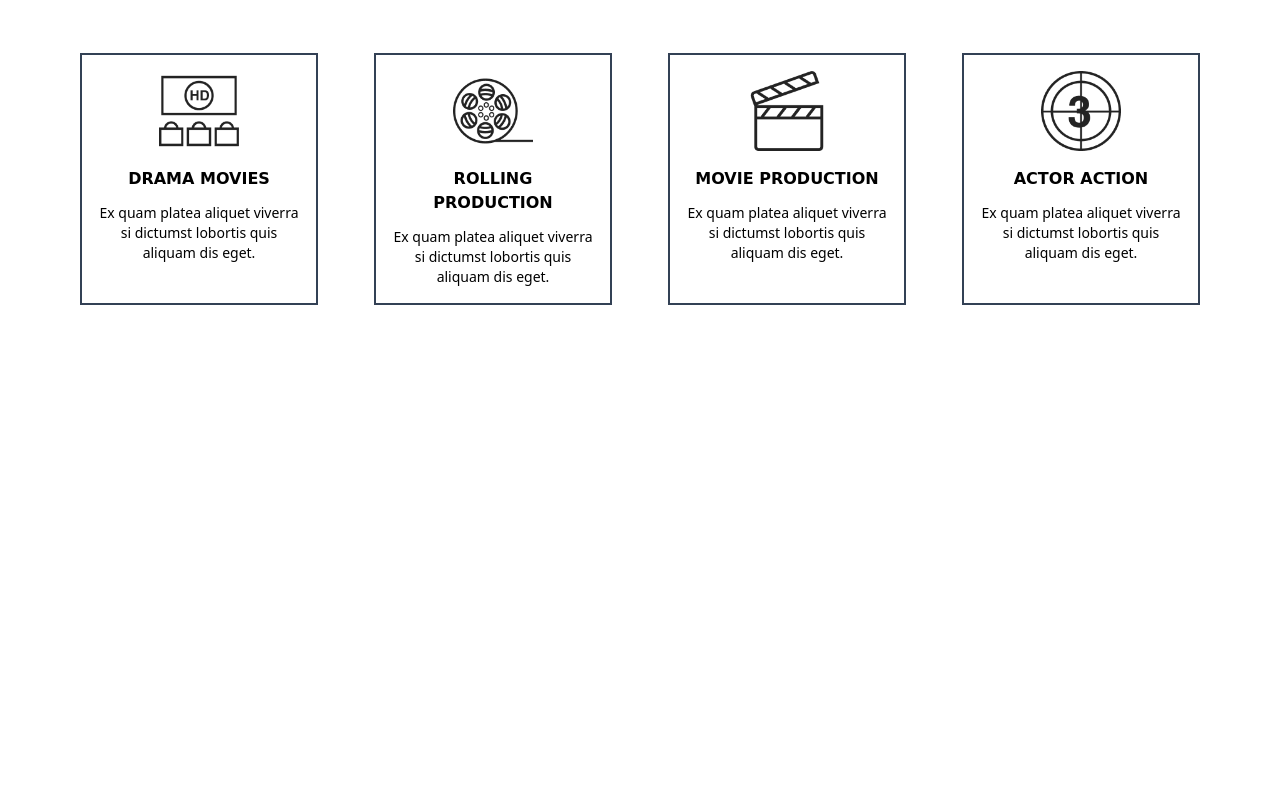
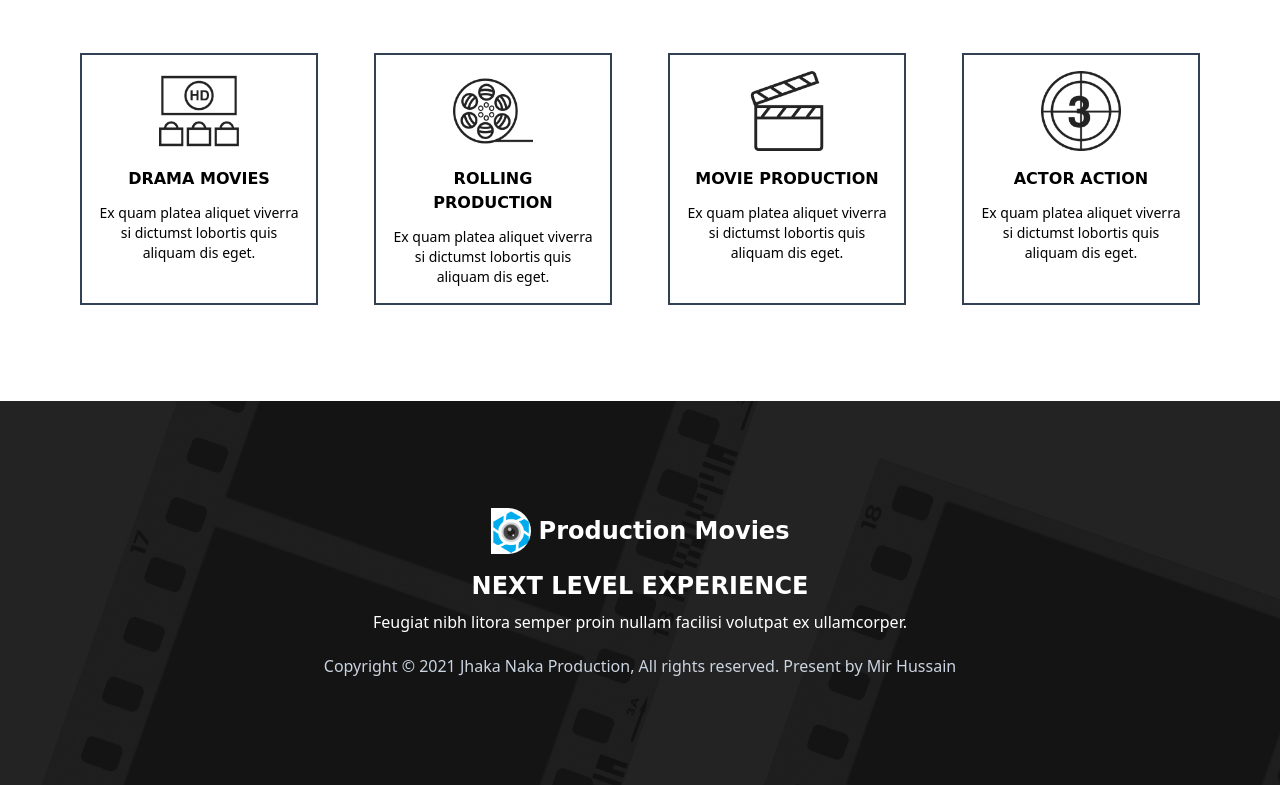
Before and after one commit to parvezahmedweb1/production-movies-tailwind, a plain HTML site: page index.html in a window 1280 px wide. Shown: the part 2699-3484 px from the top of the page. Before the commit the page ends 3100 px from the top, so only its background shows below. Drawn offline with nearby package versions, Linux system fonts and the light colour scheme.

Commit message:
added footer section

```diff
--- a/index.html
+++ b/index.html
@@ -23,7 +23,8 @@
               poppins: ["Poppins", "sans-serif"],
             },
             backgroundImage: {
-              bannerImg : "url('/images/banner.jpg')"
+              bannerImg : "url('/images/banner.jpg')",
+              footerImg : "url('/images/footer-bg.jpg')",
             }
           },
         },
@@ -257,5 +258,27 @@
       <!-- ! services section end -->
     </main>
     <!-- ! main section end -->
+    <!-- ! footer section start -->
+    <footer class="bg-footerImg bg-cover h-96 py-7">
+      <!-- ! container -->
+      <div class="h-full flex flex-col justify-center lg:px-20 md:px-14 sm:px-12 px-5 text-white text-center">
+        <div>
+          <div class="font-bebas flex items-center justify-center gap-x-2">
+            <img
+              class="inline md:w-10 sm:w-10 w-6 rounded-r-3xl"
+              src="./images/logo.png"
+              alt=""
+            />
+            <span class="md:text-2xl sm:text-2xl text-1xl font-bold"
+              >Production Movies</span
+            >
+          </div>
+          <h4 class="uppercase font-bebas font-bold mt-4 text-2xl">next level experience</h4>
+          <p class="mt-2">Feugiat nibh litora semper proin nullam facilisi volutpat ex ullamcorper.</p>
+        </div>
+        <p class="mt-5 text-slate-300">Copyright © 2021 Jhaka Naka Production, All rights reserved. Present by Mir Hussain</p>
+      </div>
+    </footer>
+    <!-- ! footer section end -->
   </body>
 </html>
```
